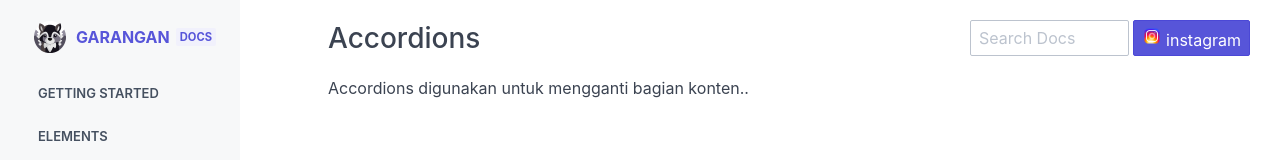
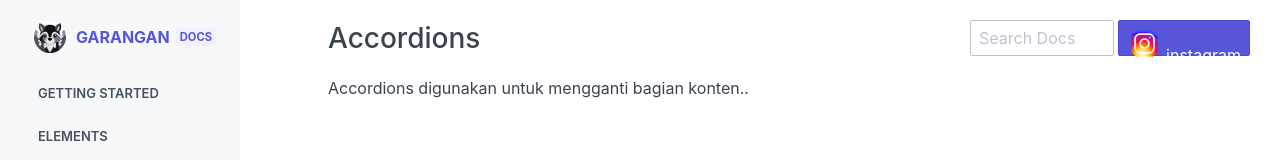
Before and after one commit to yayanheeh/garangan-v1, a plain HTML site: page components/accordions.html in a window 1280 px wide. Shown: the top 160 px of the page. Drawn offline with Linux system fonts and the light colour scheme; a script that the page names is missing.

Commit message:
Update accordions.html

```diff
--- a/components/accordions.html
+++ b/components/accordions.html
@@ -26,7 +26,7 @@
     <div class="docs-container off-canvas off-canvas-sidebar-show">
       <div class="docs-navbar"><a class="off-canvas-toggle btn btn-link btn-action" href="#sidebar"><i class="icon icon-menu"></i></a>
         <div class="btns d-flex">
-          <input class="docs-search form-input" type="text" placeholder="Search Docs"><a class="btn btn-primary ml-1" href="https://www.instagram.com/kres_008" target="_blank"><img src="../img/ig.png"height="20"width="20"> instagram</a>
+          <input class="docs-search form-input" type="text" placeholder="Search Docs"><a class="btn btn-primary ml-1" href="https://www.instagram.com/kres_008" target="_blank"><img src="../img/ig.png"height="35"width="35"> instagram</a>
         </div>
       </div>
       <div class="docs-sidebar off-canvas-sidebar" id="sidebar">
```
